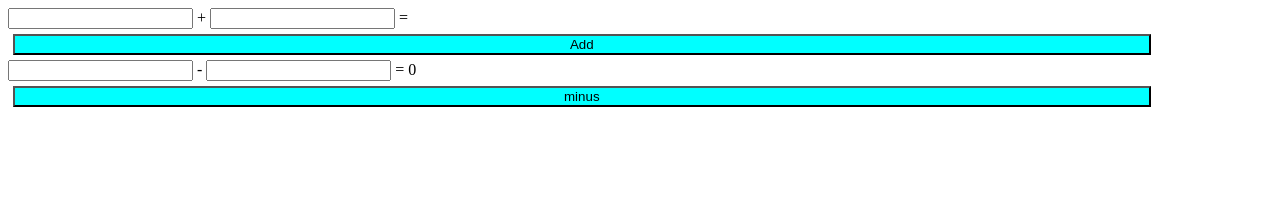
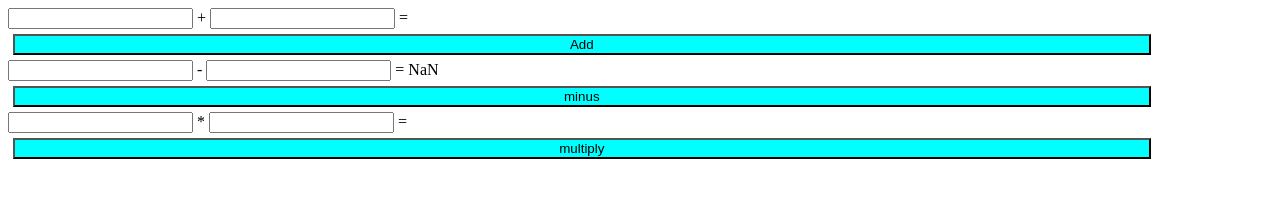
Before and after one commit to valike23/js, a plain HTML site: page index.html in a window 1280 px wide. Both pictures are taken after a click on the button "minus". Drawn offline with Linux system fonts and the light colour scheme.

Commit message:
tHE NEW ONE

```diff
--- a/index.css
+++ b/index.css
@@ -13,3 +13,10 @@ button {background-color: aqua;
     margin: 5px;
     border-color: black;
     }
+
+    button {background-color: aqua;
+        color: black;
+        width: 90%;
+        margin: 5px;
+        border-color: black;
+        }
--- a/index.html
+++ b/index.html
@@ -56,3 +56,34 @@
 </body>
 
 </html>
+
+
+
+
+
+<!DOCTYPE html>
+<html lang="en">
+
+<head>
+    <meta charset="UTF-8">
+    <meta name="viewport" content="width=device-width, initial-scale=1.0">
+    <title>Document</title>
+    <link rel="stylesheet" href="index.css">
+    <script src="index.js" defer></script>
+</head>
+
+<body>
+
+    </div>
+
+    <input onblur="clearAnswer()" id="opt5" type="number" />
+    <span> * </span>
+    <input onblur="clearAnswer()" id="opt6" type="number" />
+    <span> = </span>
+    <span id="answer3"> </span>
+
+    </div>
+    <div> <button onclick="multiply()"> multiply </button></div>
+</body>
+
+</html>
--- a/index.js
+++ b/index.js
@@ -2,10 +2,10 @@ function add (){
 let opt1 =document.getElementById("opt1").value;
 let opt2 =document.getElementById("opt2").value;
 let answer =document.getElementById("answer");
-opt1=Number(opt1)
-opt2=Number(opt2)
+opt1=Number(opt1);
+opt2=Number(opt2);
 answer.innerHTML=opt1+opt2;
-console.log(opt1, opt2, answer)
+console.log(opt1, opt2, answer);
 }
 
 function clearAnswer(){
@@ -29,19 +29,19 @@ answer.innerHTML='';
 
 
 function minus (){
-    let opt3 =document.getElementById("opt3").value;
-    let opt4 =document.getElementById("opt4").value;
+    let opt5 =document.getElementById("opt3").value;
+    let opt6 =document.getElementById("opt4").value;
     let answer =document.getElementById("answer2");
-    opt1=Number(opt3)
-    opt2=Number(opt4)
+    opt1=Number(opt3);
+    opt2=Number(opt4);
     answer.innerHTML=opt3-opt4;
-    console.log(opt3, opt4, answer2)
+    console.log(opt3, opt4, answer2);
     }
 
     function clearAnswer(){
 
-    let opt3=document.getElementById("opt3").value
-    let opt4=document.getElementById("opt4").value;
+    let opt5=document.getElementById("opt3").value;
+    let opt6=document.getElementById("opt4").value;
     console.log(opt3, opt4);
     if(!opt3|| !opt4){
     let answer =document.getElementById("answer2");
@@ -53,3 +53,31 @@ function minus (){
 
 
     }
+
+
+
+    function multiply (){
+        let opt5 =document.getElementById("opt5").value;
+        let opt6 =document.getElementById("opt6").value;
+        let answer =document.getElementById("answer3");
+        opt5=Number(opt5);
+        opt6=Number(opt6);
+        answer.innerHTML=opt5-opt6;
+        console.log(opt5, opt6, answer3);
+        }
+
+        function clearAnswer(){
+
+        let opt5=document.getElementById("opt5").value;
+        let opt6=document.getElementById("opt6").value;
+        console.log(opt5, opt6);
+        if(!opt5|| !opt6){
+        let answer =document.getElementById("answer3");
+        answer.innerHTML='';
+        }
+
+
+
+
+
+        }
```
